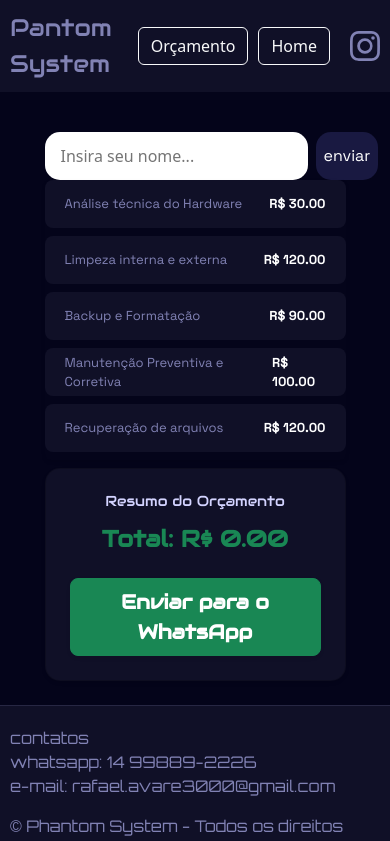
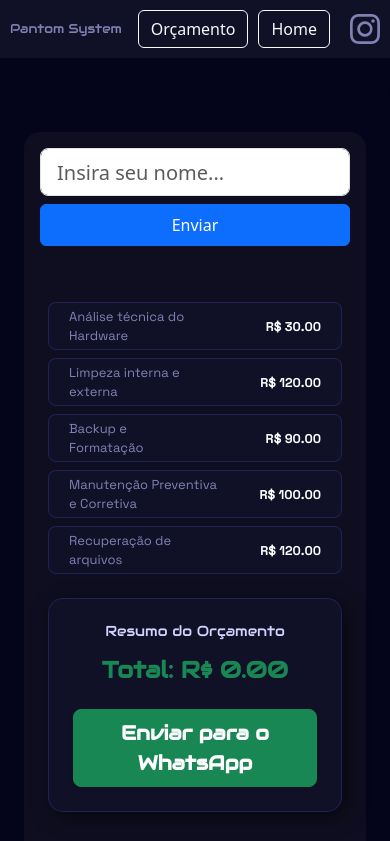
Before and after one commit to rafael101003/PhantomSystem, a React (Vite) app: page /Orcamento in a window 390 px wide. Shown: the top 841 px of the page. Built offline with nearby package versions, Linux system fonts and the light colour scheme.

Commit message:
path: melhorado responsividade nos telefones com resolução 768px ou menos, alterado esquema de cores e melhorado input

```diff
--- a/package.json
+++ b/package.json
@@ -4,7 +4,7 @@
   "version": "0.0.0",
   "type": "module",
   "scripts": {
-    "start": "vite",
+    "start": "vite --host",
     "build": "vite build",
     "lint": "eslint .",
     "preview": "vite preview"
--- a/src/components/listaOrcamento.jsx
+++ b/src/components/listaOrcamento.jsx
@@ -17,7 +17,7 @@ const SERVICOS = [
   { id: 5, title: 'Recuperação de arquivos', price: 120 },
 ];
 
-function ListaOrcamento({nomeCliente}) {
+function ListaOrcamento({ nomeCliente }) {
   const [selecionado, setSelecionado] = useState([]);
 
   // Alterna a seleção do serviço
@@ -32,11 +32,10 @@ function ListaOrcamento({nomeCliente}) {
   const total = objetosSelecionados.reduce((soma, servico) => soma + servico.price, 0);
 
   return (
-    <div className="gap-3 justify-content-center align-items-start mb-4">
+    <div className="row g-3 w-100 mx-auto justify-content-center my-3">
 
-      {/* Coluna 1: Lista de Serviços */}
       <div className="col-12 col-md-7">
-        <ul className="list-group shadow-sm bg mb-2">
+        <ul className="list-group">
           {SERVICOS.map(service => {
             const isSelecionado = selecionado.includes(service.id);
             return (
@@ -48,16 +47,15 @@ function ListaOrcamento({nomeCliente}) {
                 id="list-items"
               >
                 <span>{service.title}</span>
-                <span className="text-white fw-bolder">R$ {service.price.toFixed(2)}</span>
+                <span className="total-item-lista text-white text-end">R$ {service.price.toFixed(2)}</span>
               </li>
             );
           })}
         </ul>
       </div>
 
-      {/* Coluna 2: Card de Resumo */}
-      <div className="col-12 col-md-5">
-        <div id="totalContainer" className="card p-4 shadow-sm">
+      <div className="col-12 col-md-5 mb-4">
+        <div id="totalContainer" className="card p-4">
           <h4 className="card-title text-center mb-3">Resumo do Orçamento</h4>
           <h3 className="text-center text-success fw-bold mb-4">
             Total: R$ {total.toFixed(2)}
--- /dev/null
+++ b/src/containments/containerBox.jsx
@@ -0,0 +1,23 @@
+import { useState } from "react";
+import ListaOrcamento from "../components/listaOrcamento";
+import Input from "../containments/input.jsx";
+
+function ContainerBox() {
+  const [nomeCliente, setNomeCliente] = useState('');
+
+  return (
+    <div className="container-box d-flex flex-column gap-4 p-3 p-md-4 rounded-4 ">
+      {/* Seção do Input de Nome */}
+      <section className="w-100">
+        <Input onSalvarNome={setNomeCliente} nomeAtual={nomeCliente} />
+      </section>
+
+      {/* Seção da Lista e do Botão do WhatsApp */}
+      <section className="w-100">
+        <ListaOrcamento nomeCliente={nomeCliente} />
+      </section>
+    </div>
+  );
+}
+
+export default ContainerBox;
--- a/src/containments/input.jsx
+++ b/src/containments/input.jsx
@@ -1,39 +1,64 @@
 import { useState } from "react";
-import "../index.css"
+import "../index.css";
 
-function Input({onSalvarNome, nomeAtual}) {
-
+function Input({ onSalvarNome, nomeAtual }) {
   const [inputCliente, setInputCliente] = useState('');
   const [mensagemErro, setMensagemErro] = useState('');
+  const [mensagemSucesso, setMensagemSucesso] = useState('');
 
   const clienteNome = (e) => {
     e.preventDefault();
 
-        if(inputCliente.trim().length === 0) {
-            setMensagemErro('Insira um nome');
+    const nomeFormatado = inputCliente.trim();
+
+    // Reseta as mensagens a cada tentativa
+    setMensagemSucesso('');
+    setMensagemErro('');
+
+    // 1. Validação de campo vazio
+    if (nomeFormatado.length === 0) {
+      setMensagemErro('Insira um nome!');
       return;
     }
 
-        setMensagemErro('');
-        setInputCliente('');
-        onSalvarNome(inputCliente.trim());
+    // 2. Validação de nome duplicado (com toLowerCase())
+    if (nomeAtual && nomeFormatado.toLowerCase() === nomeAtual.toLowerCase()) {
+      setMensagemErro('Seu nome já foi adicionado!');
+      return;
     }
 
-    return(
-        <div className="text-white mt-4">
-        {mensagemErro && <div className="alert alert-danger">{mensagemErro}</div>}
-        <form className="d-flex gap-2">
+    // 3. Sucesso
+    setMensagemSucesso('Nome inserido com sucesso!');
+    setInputCliente('');
+    onSalvarNome(nomeFormatado);
+  };
+
+  return (
+    <div className="w-100 text-white">
+
+        {/* Alertas de validação */}
+        {mensagemErro && <div className="alert alert-warning py-2 mt-2 mb-2 small">{mensagemErro}</div>}
+        {mensagemSucesso && <div className="alert alert-info py-2 mt-2 mb-2 small">{mensagemSucesso}</div>}
+
+        <form className="d-flex flex-column flex-sm-row gap-2 w-100" onSubmit={clienteNome}>
             <input
             placeholder="Insira seu nome..."
-                className="input-cliente"
+            className="form-control form-control-lg input-cliente"
             type="text"
             value={inputCliente}
             onChange={(e) => setInputCliente(e.target.value)}
             />
-            <button className="button-cliente" onClick={clienteNome} type="submit">enviar</button>
+            <button className="btn btn-primary button-cliente text-nowrap py-2 px-4" type="submit">
+            Enviar
+            </button>
         </form>
 
-        {nomeAtual && (<div><p><strong>{nomeAtual}</strong></p></div>)}
+        {/* Indicador de nome registrado */}
+        {nomeAtual && (
+            <div className="mt-2 text-info small">
+            Cliente identificado: <strong>{nomeAtual}</strong>
+            </div>
+        )}
     </div>
   );
 }
--- a/src/index.css
+++ b/src/index.css
@@ -15,14 +15,20 @@
     /* Cores dos Textos Principais*/
     --color-h: #d3d3ff;
     --color-p: #8182b4;
+    --color-p-acessibilidade: #ffff;
     --color-p-hover: #d2d2e4;
 
     /* Cores backgrounds */
     --color-bg: #04041a;
     --color-bg-2: #101027;
+    --color-bg-claro: #0e0e20;
     --color-container-1: #101027;
     --color-container-hover: #191941;
     --color-container-active: #4040b6;
+
+    /* Cores de borda*/
+    --color-border-1: #3939946b; /* Contém pouca opacidade */
+    --color-border-2: #7878ccdc;
 }
 
 /*================================
@@ -146,13 +152,15 @@ nav {
     display: flex;
     justify-content: space-between;
     align-items: center;
-    border: none;
     background-color: var(--color-container-1);
     width: 100%;
     min-width: 250px;
     max-width: 500px;
     padding: 15px 20px;
     margin-bottom: 8px;
+    border: solid;
+    border-width: 1px;
+    border-color: var(--color-border-1);
     border-radius: 8px !important;
     color: var(--color-p);
     font-family: var(--font-nav);
@@ -170,7 +178,7 @@ nav {
     background-color: var(--color-container-hover);
     border-left: 4px solid #8182b4;
     color: var(--color-p-hover) !important;
-    box-shadow: 0 4px 20px rgba(0, 0, 0, 0.4);
+    box-shadow: 5px 5px 20px rgb(0, 0, 0, 0.5);
     border: 1px solid rgba(129, 130, 180, 0.2);
 }
 
@@ -182,26 +190,27 @@ nav {
     justify-content: center;
     padding: 25px;
     border-radius: 15px;
+    border: solid;
+    border-width: 1px;
+    border-color: var(--color-border-1);
     min-width: 250px;
     max-width: 500px;
     height: auto;
     background-color: var(--color-bg-2);
     font-family: var(--font-h);
     color: var(--color-h);
-    box-shadow: 0 4px 20px rgba(0, 0, 0, 0.5);
+    box-shadow: 5px 5px 20px rgb(0, 0, 0, 0.5);
 }
 
 /*===============================================
-  Estiliza página orçamento
+  Estiliza Conteinment Container-box
 ================================================*/
-.principal{
-    display: flex;
-    background-color: var(--color-bg);
-    width: 100vh;
+.container-box {
+  background-color: var(--color-bg-claro);
 }
 
 /*===============================================
-  Estiliza Componente Container
+  Estiliza Conteinment Container
 ================================================*/
 .container {
   display: flex;
@@ -210,7 +219,7 @@ nav {
   margin-top: 20px;
   padding: 15px;
   color: var(--color-p);
-  background-color: var(--color-bg-2);
+
   border-radius: 15px;
 }
 
@@ -229,12 +238,27 @@ nav {
 /*=====================================================
    Estiliza o forms de input
 ======================================================*/
+.alert {
+  max-width: 500px;
+}
+
+.orcamento {
+  max-width: 500px;
+}
+
 .input-cliente {
   padding: 1rem;
   border: none;
   border-radius: 15px;
   width: 500px;
   height: 3rem;
+}
+
+.form-cliente {
+  display: flex;
+  margin-top: 1rem;
+  margin-bottom: 1rem;
+  gap: 5px;
 }
 
 .button-cliente{
@@ -262,14 +286,14 @@ nav {
   }
 
   .nomeLoja {
-    font-size: 1.5rem;
+    font-size: 0.8rem;
   }
 
   .p-principal {
     font-family: var(--font-p);
     font-weight: 700;
     font-style: normal;
-    font-size: 0.8rem;
+    font-size: 1rem;
     color: var(--color-p);
     line-height: 2;
     max-width: 100%;
@@ -278,7 +302,6 @@ nav {
   #list-items {
     display: flex;
     align-items: center;
-    border: none;
     background-color: var(--color-container-1);
     width: 100%;
     min-width: 250px;
@@ -296,7 +319,6 @@ nav {
     flex-direction: column;
     width: 250px;
     color: var(--color-p);
-    background-color: var(--color-bg-2);
     border-radius: 15px;
   }
 
@@ -311,6 +333,12 @@ nav {
     font-family: var(--font-p);
     font-size: 0.9rem;
   }
+  .form-cliente {
+    display: flex;
+    margin-top: 1rem;
+    margin-bottom: 1rem;
+    gap: 5px;
+  }
 
   .input-cliente {
     padding: 1rem;
@@ -318,11 +346,10 @@ nav {
     border-radius: 15px;
     width: 500px;
     height: 3rem;
-    margin-top: 1rem;
   }
 
   .button-cliente{
-    margin-top: 1rem;
+
     font-family: var(--font-nav);
     padding: 0.5rem;
     border: none;
@@ -330,6 +357,12 @@ nav {
     transition: 0.3s ease;
     background-color: var(--color-container-hover);
     color: white;
+  }
+
+  .total-item-lista {
+    font-size: 0.8rem;
+    font-weight: bold;
+    width: 7rem;
   }
 
   .footer-container {
--- a/src/pages/Orcamento.jsx
+++ b/src/pages/Orcamento.jsx
@@ -1,18 +1,17 @@
-import { useState } from "react";
-import ListaOrcamento from "../components/listaOrcamento"
-import Input from "../containments/input.jsx";
-import "../index.css"
-
+import ContainerBox from "../containments/containerBox";
+import "../index.css";
 
 function Orcamento() {
-    const [nomeCliente, setNomeCliente] = useState('');
-
-    return(
-        <div className="principal row col-10 col-lg-8">
-            <Input onSalvarNome={setNomeCliente} nomeAtual={nomeCliente} />
-            <ListaOrcamento  nomeCliente={nomeCliente} />
+  return (
+    <main className="orcamento container min-vh-100 py-4 d-flex flex-column justify-content-center align-items-center">
+      <div className="row w-100 justify-content-center">
+        {/* Define a largura máxima adaptável para telas grandes e 100% para celulares */}
+        <div className="col-12 col-md-10 col-lg-8">
+          <ContainerBox />
         </div>
-    );
+      </div>
+    </main>
+  );
 }
 
 export default Orcamento;
```
Lines whose indentation alone changed are shown as unchanged.
